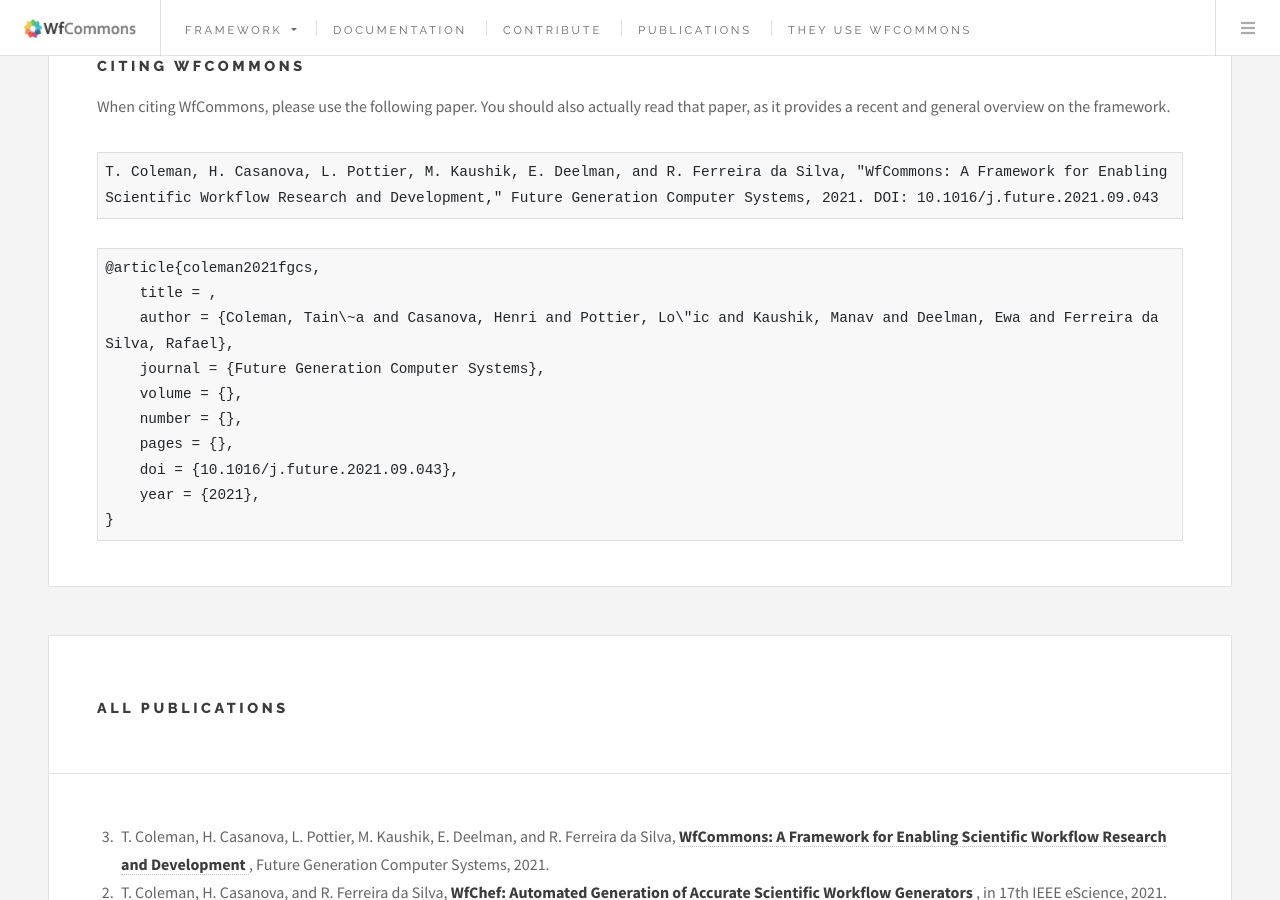
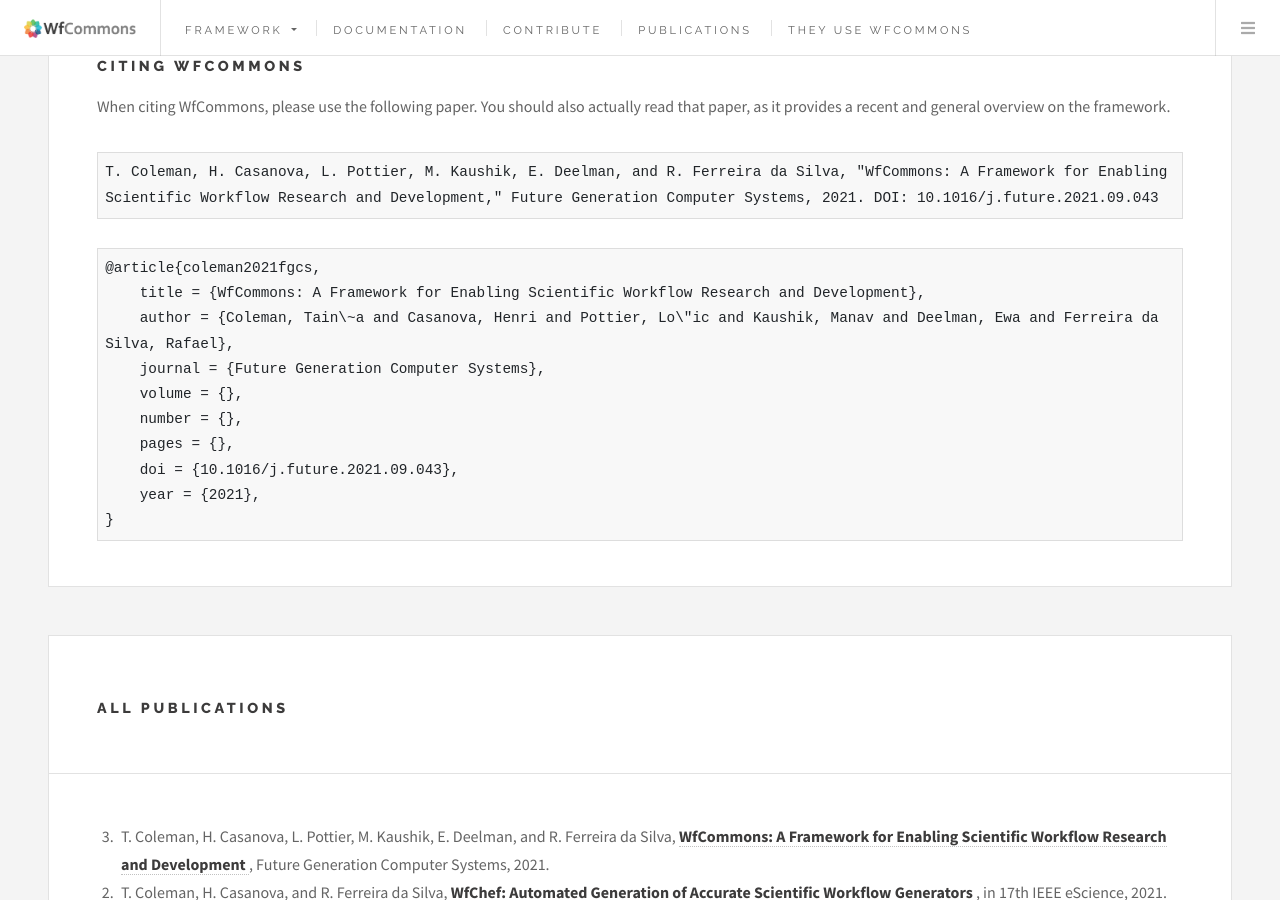
Before and after one commit to wfcommons/wfcommons.github.io, a Jekyll site: the page built from publications.html, in a window 1280 px wide and 900 px high, scrolled down 619 px. Built offline with Jekyll 4.4.1, drawn with Linux system fonts in a browser that asks for light colours.

Commit message:
Update publications.html

```diff
--- a/publications.html
+++ b/publications.html
@@ -22,7 +22,7 @@ permalink: /publications
         <pre class="wrap">T. Coleman, H. Casanova, L. Pottier, M. Kaushik, E. Deelman, and R. Ferreira da Silva, "WfCommons: A Framework for Enabling Scientific Workflow Research and Development," Future Generation Computer Systems, 2021. DOI: 10.1016/j.future.2021.09.043</pre>
         <pre class="wrap">
 @article{coleman2021fgcs,
-    title = {{WfCommons: A Framework for Enabling Scientific Workflow Research and Development}},
+    title = {WfCommons: A Framework for Enabling Scientific Workflow Research and Development},
     author = {Coleman, Tain\~a and Casanova, Henri and Pottier, Lo\"ic and Kaushik, Manav and Deelman, Ewa and Ferreira da Silva, Rafael},
     journal = {Future Generation Computer Systems},
     volume = {},
```
